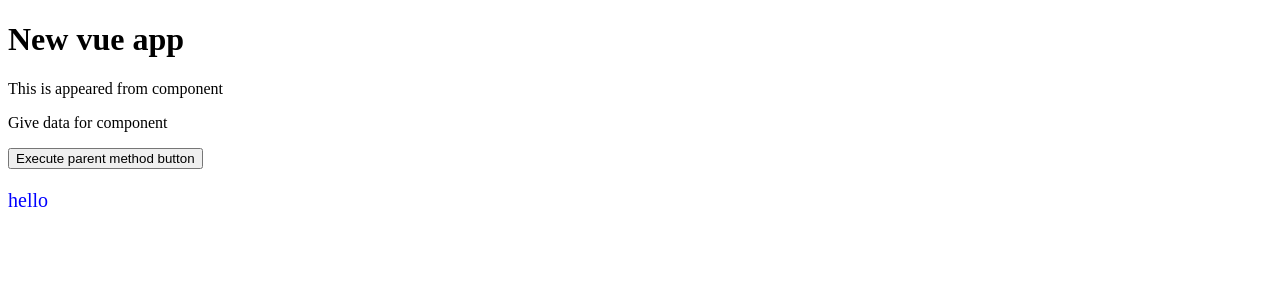
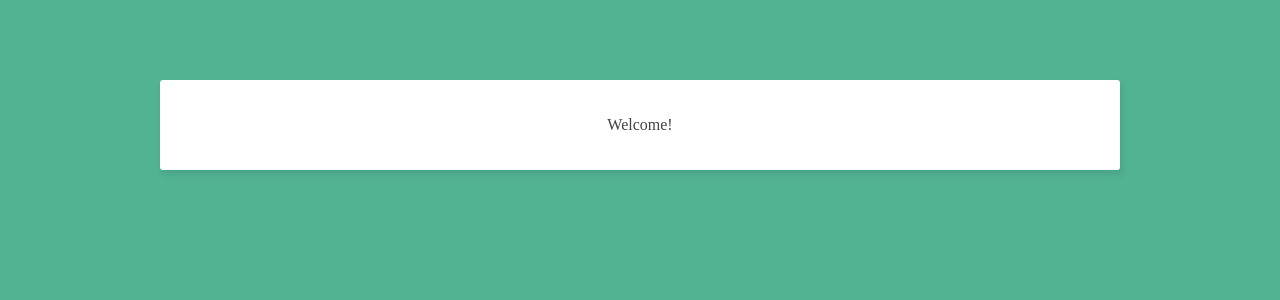
Before and after one commit to sora11023539/rails_vue_chat, a Vue app in the folder frontend/: page / in a window 1280 px wide. Shown: the top 300 px of the page. Built offline with nearby package versions, Linux system fonts and the light colour scheme.

Commit message:
add: styling welcome page

```diff
--- /dev/null
+++ b/frontend/src/assets/main.css
@@ -0,0 +1,26 @@
+body {
+  background: #51b392;
+  color: #444;
+}
+.container {
+  width: 90%;
+  max-width: 960px;
+  margin: 80px auto;
+  border-radius: 3px;
+  box-shadow: 2px 4px 6px rgba(28, 6, 49, 0.1);
+  background: white;
+}
+.error {
+  color: #ff3f80;
+  font-size: 14px;
+}
+button {
+  text-decoration: none;
+  background: #51b392;
+  color: white;
+  font-weight: bold;
+  border: 0;
+  border-radius: 3px;
+  padding: 10px 20px;
+  cursor: pointer;
+}
--- a/frontend/src/views/Welcome.vue
+++ b/frontend/src/views/Welcome.vue
@@ -1,48 +1,14 @@
 <template>
-  <div>
-    <h1>{{ title }}</h1>
-    <TestComponent @toggle="toggle" message="Give data for component" />
-    <p v-if="isEnabled">hello</p>
+  <div class="container welcome">
+    <p>Welcome!</p>
   </div>
 </template>
 
-<script>
-import TestComponent from "@/components/TestComponent.vue";
-
-export default {
-  components: {
-    TestComponent
-  },
-
-  data() {
-    return {
-      title: 'New vue app',
-      subtitle: 'ようこそ',
-      isEnabled: true,
-    };
-  },
-
-  computed: {
-    text() {
-      if (this.isEnabled) {
-        return 'hello'
-      } else {
-        return 'bye'
-      }
-    }
-  },
-
-  methods: {
-    toggle() {
-      this.isEnabled = !this.isEnabled
-    }
-  }
-};
-</script>
+<script></script>
 
 <style scoped>
-  p {
-    font-size: 20px;
-    color: blue;
-  }
+.welcome {
+  text-align: center;
+  padding: 20px 0;
+}
 </style>
```
Also changed, not shown: frontend/src/main.js (+6 -4 lines).
